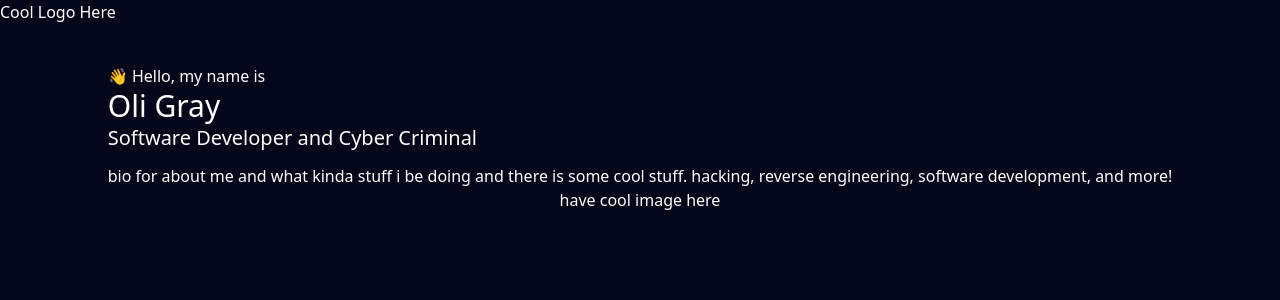
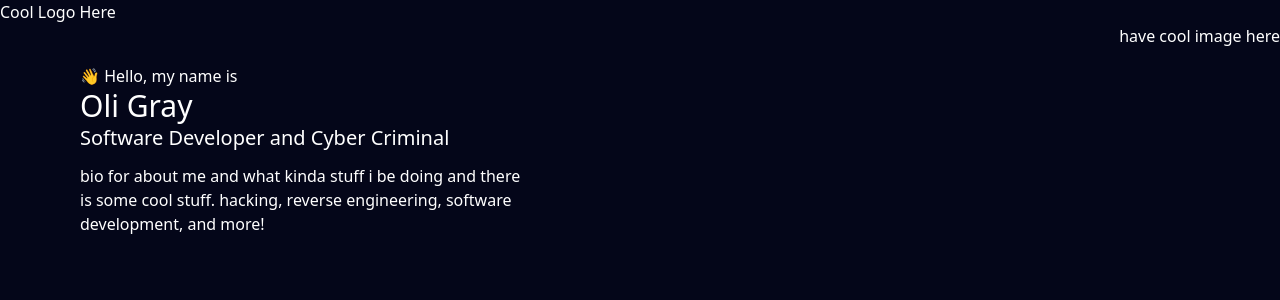
Before and after one commit to KermitTheFr0g/Portfolio, a Next.js app: page / in a window 1280 px wide. Shown: the top 300 px of the page. Built offline with nearby package versions, Linux system fonts and the light colour scheme.

Commit message:
Update index.tsx

```diff
--- a/src/pages/index.tsx
+++ b/src/pages/index.tsx
@@ -1,6 +1,6 @@
-import Head from 'next/head'
+import Head from 'next/head';
+import Image from 'next/image';
 
-import ProfileModule from '@/components/modules/Profile'
 import TopNav from '@/components/modules/TopNav'
 import Experience from '@/components/modules/Experience'
 import Projects from '@/components/modules/Projects'
@@ -17,8 +17,8 @@ export default function Home() {
 
       <main>
         <TopNav />
-        <div className='flex flex-row'>
-          <div className="m-auto p-10">
+        <div className='flex flex-col md:flex-row'>
+          <div className="m-auto p-10 md:ml-10 md:w-5/12">
               <div>👋 Hello, my name is</div>
               <div className="text-3xl">Oli Gray</div>
               <div className="text-xl">Software Developer and Cyber Criminal</div>
@@ -29,9 +29,10 @@ export default function Home() {
                   software development, and more!
               </p>
 
-              <div className="text-center">
+
+          </div>
+          <div className="text-center">
                   have cool image here
-              </div>
           </div>
         </div>
 
```
